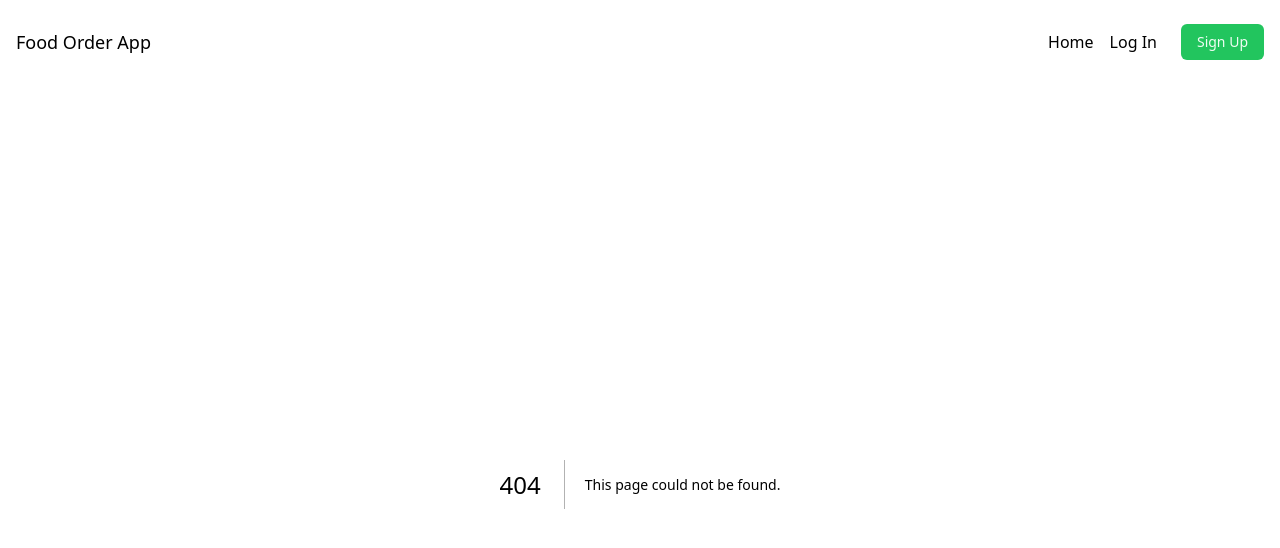
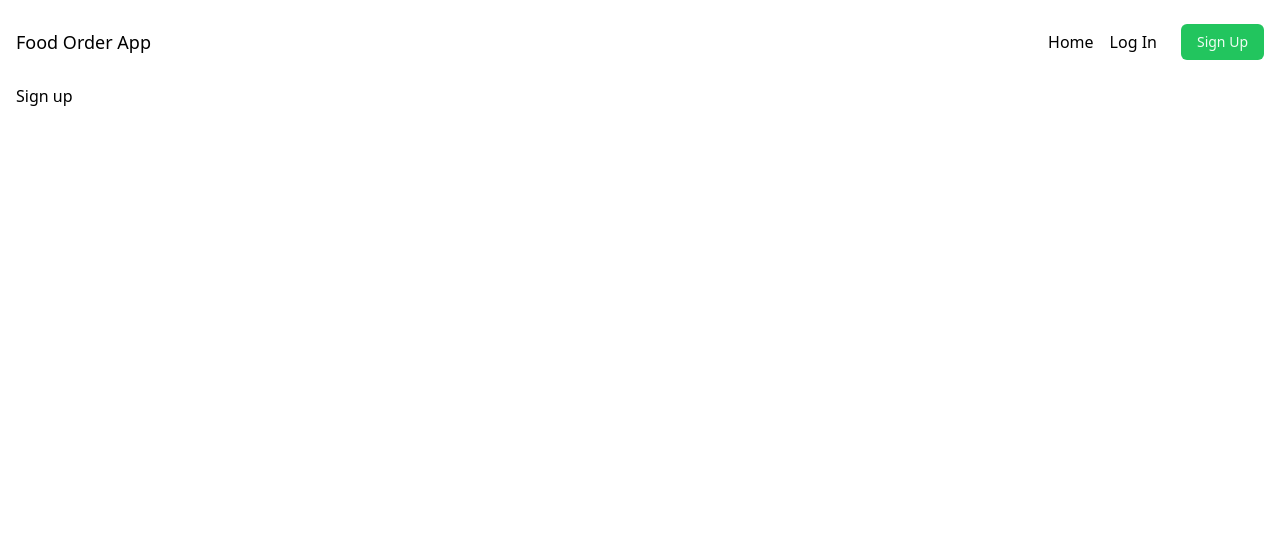
Before and after one commit to 012kirby210/nextjs-food-delivery, a Next.js app: page /register in a window 1280 px wide. Before the commit this address had no page. Shown: the top 548 px of the page. Built offline with nearby package versions, Linux system fonts and the light colour scheme.

Commit message:
Ajout Register.

```diff
--- /dev/null
+++ b/pages/register.js
@@ -0,0 +1,5 @@
+export default function RegisterRoute() {
+    return (
+        <h1>Sign up</h1>
+    );
+}
```
